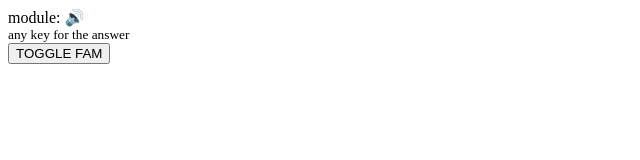
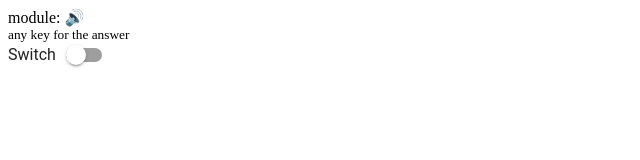
Before and after one commit to duubyPlz/chinalingo, a React (Vite) app: page / in a window 1280 px wide. Shown: the top 160 px of the page, without its empty margins (0-640 px from the left). Built offline with nearby package versions, Linux system fonts and the light colour scheme.

Commit message:
content: before using currentIndex instead of currentEntry

```diff
--- /dev/null
+++ b/src/components/Settings.css
@@ -0,0 +1,128 @@
+.pure-material-switch {
+  /* z-index: 0; */
+  position: relative;
+  display: inline-block;
+  color: rgba(var(--pure-material-onsurface-rgb, 0, 0, 0), 0.87);
+  font-family: var(--pure-material-font, "Roboto", "Segoe UI", BlinkMacSystemFont, system-ui, -apple-system);
+  font-size: 16px;
+  line-height: 1.5;
+}
+
+/* Input */
+.pure-material-switch > input {
+  appearance: none;
+  -moz-appearance: none;
+  -webkit-appearance: none;
+  /* z-index: -1; */
+  position: absolute;
+  right: 6px;
+  top: -8px;
+  display: block;
+  margin: 0;
+  border-radius: 50%;
+  width: 40px;
+  height: 40px;
+  background-color: rgba(var(--pure-material-onsurface-rgb, 0, 0, 0), 0.38);
+  outline: none;
+  opacity: 0;
+  transform: scale(1);
+  pointer-events: none;
+  transition: opacity 0.3s 0.1s, transform 0.2s 0.1s;
+}
+
+/* Span */
+.pure-material-switch > span {
+  display: inline-block;
+  width: 100%;
+  cursor: pointer;
+}
+
+/* Track */
+.pure-material-switch > span::before {
+  content: "";
+  float: right;
+  display: inline-block;
+  margin: 5px 0 5px 10px;
+  border-radius: 7px;
+  width: 36px;
+  height: 14px;
+  background-color: rgba(var(--pure-material-onsurface-rgb, 0, 0, 0), 0.38);
+  vertical-align: top;
+  transition: background-color 0.2s, opacity 0.2s;
+}
+
+/* Thumb */
+.pure-material-switch > span::after {
+  content: "";
+  position: absolute;
+  top: 2px;
+  right: 16px;
+  border-radius: 50%;
+  width: 20px;
+  height: 20px;
+  background-color: rgb(var(--pure-material-onprimary-rgb, 255, 255, 255));
+  box-shadow: 0 3px 1px -2px rgba(0, 0, 0, 0.2), 0 2px 2px 0 rgba(0, 0, 0, 0.14), 0 1px 5px 0 rgba(0, 0, 0, 0.12);
+  transition: background-color 0.2s, transform 0.2s;
+}
+
+/* Checked */
+.pure-material-switch > input:checked {
+  right: -10px;
+  background-color: rgb(var(--pure-material-primary-rgb, 33, 150, 243));
+}
+
+.pure-material-switch > input:checked + span::before {
+  background-color: rgba(var(--pure-material-primary-rgb, 33, 150, 243), 0.6);
+}
+
+.pure-material-switch > input:checked + span::after {
+  background-color: rgb(var(--pure-material-primary-rgb, 33, 150, 243));
+  transform: translateX(16px);
+}
+
+/* Hover, Focus */
+.pure-material-switch:hover > input {
+  opacity: 0.04;
+}
+
+.pure-material-switch > input:focus {
+  opacity: 0.12;
+}
+
+.pure-material-switch:hover > input:focus {
+  opacity: 0.16;
+}
+
+/* Active */
+.pure-material-switch > input:active {
+  opacity: 1;
+  transform: scale(0);
+  transition: transform 0s, opacity 0s;
+}
+
+.pure-material-switch > input:active + span::before {
+  background-color: rgba(var(--pure-material-primary-rgb, 33, 150, 243), 0.6);
+}
+
+.pure-material-switch > input:checked:active + span::before {
+  background-color: rgba(var(--pure-material-onsurface-rgb, 0, 0, 0), 0.38);
+}
+
+/* Disabled */
+.pure-material-switch > input:disabled {
+  opacity: 0;
+}
+
+.pure-material-switch > input:disabled + span {
+  color: rgb(var(--pure-material-onsurface-rgb, 0, 0, 0));
+  opacity: 0.38;
+  cursor: default;
+}
+
+.pure-material-switch > input:disabled + span::before {
+  background-color: rgba(var(--pure-material-onsurface-rgb, 0, 0, 0), 0.38);
+}
+
+.pure-material-switch > input:checked:disabled + span::before {
+  background-color: rgba(var(--pure-material-primary-rgb, 33, 150, 243), 0.6);
+}
--- a/src/components/Settings.js
+++ b/src/components/Settings.js
@@ -1,11 +1,16 @@
 import React from 'react';
+
+import './Settings.css';
 
 // https://codepen.io/finnhvman/pen/pOeyjE
 
 const Settings = ({toggleFamiliar}) => {
   return (
-    <button onClick={() => toggleFamiliar()}>TOGGLE FAM</button>
-  )
+    <label className="pure-material-switch">
+      <input type="checkbox" />
+      <span>Switch</span>
+    </label>
+  );
 };
 
 export default Settings;
```
